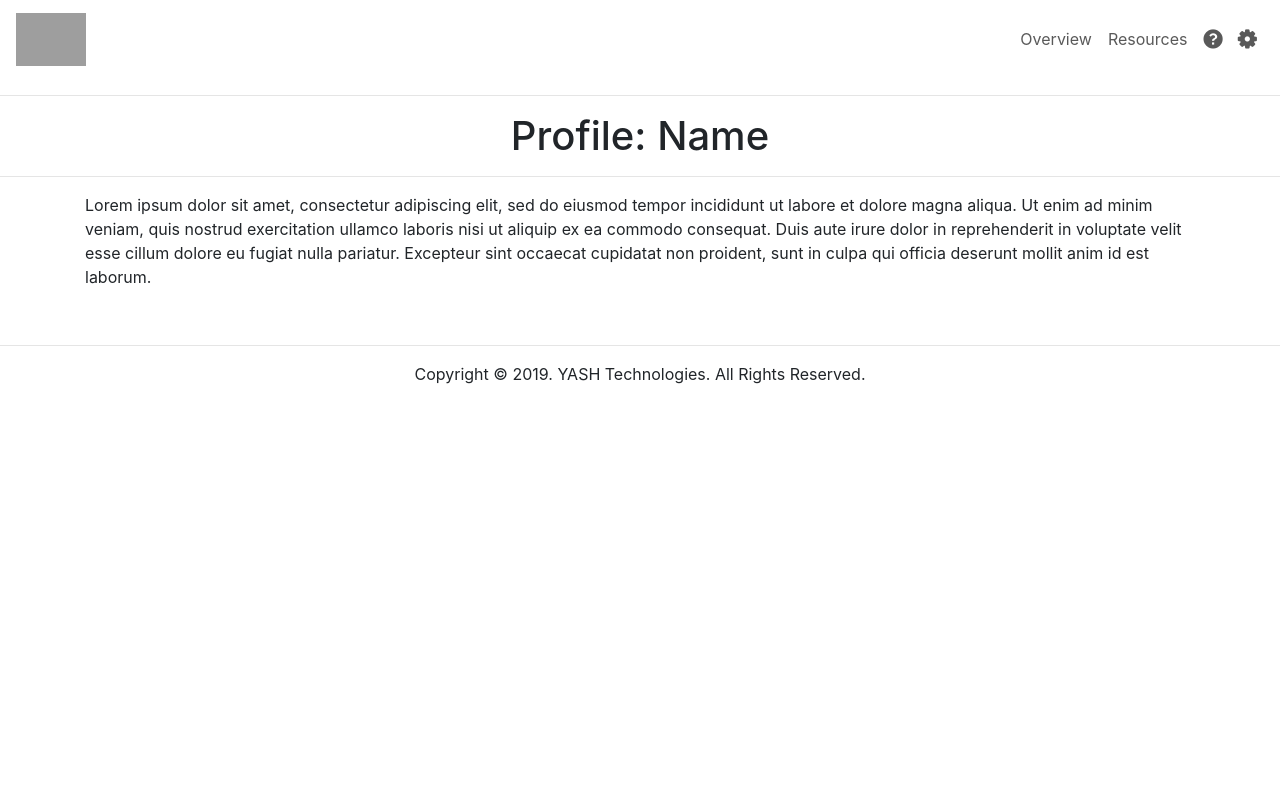
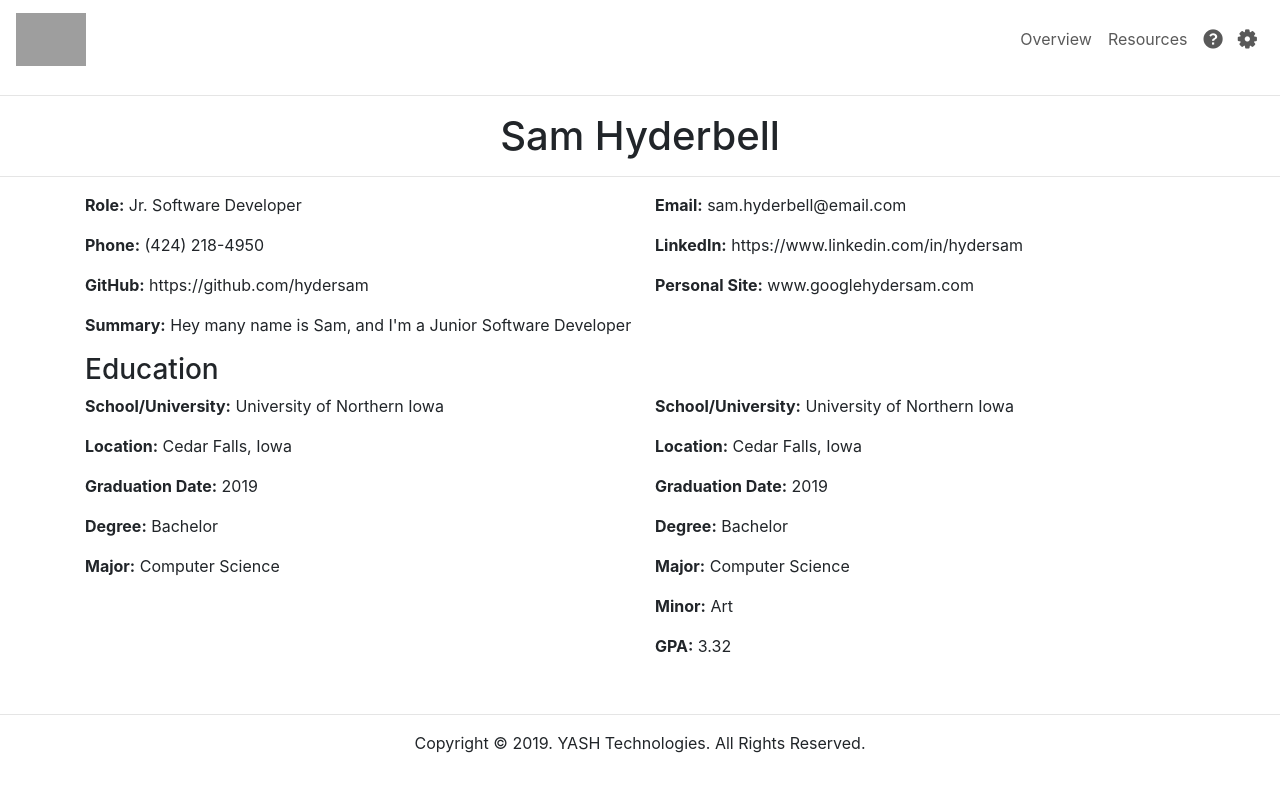
Before and after one commit to nxzq/resource-management, a React (Create React App) app: page /profile in a window 1280 px wide. Shown: the top 792 px of the page. Built offline with nearby package versions, Linux system fonts and the light colour scheme; grey boxes are pictures that could not be loaded.

Commit message:
Created Profile Page

```diff
--- a/src/pages/Profile.js
+++ b/src/pages/Profile.js
@@ -1,16 +1,184 @@
-import React from 'react';
-import { Container } from 'reactstrap';
+import React, { useState } from 'react';
+import { Container, Row } from 'reactstrap';
 import Header from '../components/Header';
 
 const Profile = ({person}) => {
 
+    const [resource] = useState(
+        {
+            "FirstName": "Sam",
+            "LastName": "Hyderbell",
+            "Role": "Jr. Software Developer",
+            "Email": "sam.hyderbell@email.com",
+            "Phone": "(424) 218-4950",
+            "LinkedIn": "https://www.linkedin.com/in/hydersam",
+            "GitHub": "https://github.com/hydersam",
+            "PersonalSite": "www.googlehydersam.com",
+            "SummaryText": "Hey many name is Sam, and I'm a Junior Software Developer",
+            "Education": [
+                {
+                    "School": "University of Northern Iowa",
+                    "Location": "Cedar Falls, Iowa",
+                    "GradDate": "2019",
+                    "Degree": "Bachelor",
+                    "Major": [
+                        "Computer Science"
+                    ],
+                    "Minor": [
+                        ""
+                    ],
+                    "GPA": ""
+                }, {
+                    "School": "University of Northern Iowa",
+                    "Location": "Cedar Falls, Iowa",
+                    "GradDate": "2019",
+                    "Degree": "Bachelor",
+                    "Major": [
+                        "Computer Science"
+                    ],
+                    "Minor": [
+                        "Art"
+                    ],
+                    "GPA": "3.32"
+                }
+            ],
+            "Experience": [
+                {
+                    "JobTitle": "Junior Software Developer",
+                    "JobOrg": "Yash Technologies",
+                    "JobStartDate": "August 2017",
+                    "JobEndDate": "October 2018",
+                    "JobInfo1": "Worked closely with onshore and offshore team to achieve quality and performance goals \n"
+                    + "Pulled from Graduated Training Program to work on a .NET team "
+                }
+            ],
+            "Project": [
+                {
+                    "ProjName": "Azure Cloud Migration",
+                    "ProjDate": "2019",
+                    "ProjAssociation": "Yash Technologies",
+                    "ProjInfo1": "Designed solutions with CI/CD pipelines in order to automate processes for users to create, build, and deploy products through the cloud with little interaction needed. ",
+                    "ProjInfo2": "Automated creation and queuing of build pipelines using Powershell and Azure Rest API ",
+                    "ProjInfo3": "Created Azure resources through Azure ARM template configurations "
+                }
+            ],
+            "Certification": [
+                {
+                    "CertName": "",
+                    "CertDate": "",
+                    "CertAssociation": ""
+                }
+            ],
+            "Skill": [
+                {
+                    "Languages": [
+                        "JavaScript",
+                        "Python",
+                        "Go",
+                        "PHP",
+                        "C#"
+                    ],
+                    "Frameworks": [
+                        ".NET Framework"
+                    ],
+                    "WebTechnologies": [
+                        "HTML",
+                        "CSS",
+                        "jQuery",
+                        "Node.js"
+                    ],
+                    "DatabaseTech": [
+                        "MySQL",
+                        "PostgreSQL",
+                        "CosmosDB"
+                    ],
+                    "Cloud": [
+                        "AWS",
+                        "Azure"
+                    ],
+                    "DevOps": [
+                        "Jenkins",
+                        "Azure Functions",
+                        "Azure Key Vault",
+                        "Kubernetes"
+                    ]
+                }
+            ]
+        }
+    )
+
+    const Education = () => {
+        let Education = []
+        for (let i=0; i<resource.Education.length; i++) {
+            Education = [...Education,
+            <div className="col-md-6">
+                <p>
+                    <b>School/University:</b>&nbsp;{resource.Education[i].School}
+                </p>
+                <p>
+                    <b>Location:</b>&nbsp;{resource.Education[i].Location}
+                </p>
+                <p>
+                    <b>Graduation Date:</b>&nbsp;{resource.Education[i].GradDate}
+                </p>
+                <p>
+                    <b>Degree:</b>&nbsp;{resource.Education[i].Degree}
+                </p>
+                <p>
+                    <b>Major:</b>&nbsp;{resource.Education[i].Major}
+                </p>
+                {resource.Education[i].Minor[0] !== '' ?
+                    <p>
+                        <b>Minor:</b>&nbsp;{resource.Education[i].Minor}
+                    </p> : ''}
+                {resource.Education[i].GPA !== '' ?
+                <p>
+                    <b>GPA:</b>&nbsp;{resource.Education[i].GPA}
+                </p> : ''}
+            </div>
+        ]
+        }
+        return Education
+    }
+
     return (
         <div>
-            <Header name={'Profile: Name'} />
+            <Header name={resource.FirstName + ' ' + resource.LastName} />
             <Container>
-                <p>
-                    Lorem ipsum dolor sit amet, consectetur adipiscing elit, sed do eiusmod tempor incididunt ut labore et dolore magna aliqua. Ut enim ad minim veniam, quis nostrud exercitation ullamco laboris nisi ut aliquip ex ea commodo consequat. Duis aute irure dolor in reprehenderit in voluptate velit esse cillum dolore eu fugiat nulla pariatur. Excepteur sint occaecat cupidatat non proident, sunt in culpa qui officia deserunt mollit anim id est laborum.
-                </p>
+                <Row>
+                    <p className="col-md-6">
+                        <b>Role:</b>&nbsp;{resource.Role}
+                    </p>
+                    <p className="col-md-6">
+                        <b>Email:</b>&nbsp;{resource.Email}
+                    </p>
+                    <p className="col-md-6">
+                        <b>Phone:</b>&nbsp;{resource.Phone}
+                    </p>
+                    {resource.LinkedIn !== '' ?
+                    <p className="col-md-6">
+                        <b>LinkedIn:</b>&nbsp;{resource.LinkedIn}
+                    </p> : ''}
+                    {resource.GitHub !== '' ?
+                    <p className="col-md-6">
+                        <b>GitHub:</b>&nbsp;{resource.GitHub}
+                    </p> : ''}
+                    {resource.PersonalSite !== '' ?
+                    <p className="col-md-6">
+                        <b>Personal Site:</b>&nbsp;{resource.PersonalSite}
+                    </p> : ''}
+                    {resource.SummaryText !== '' ?
+                    <p className="col-md-12">
+                        <b>Summary:</b>&nbsp;{resource.SummaryText}
+                    </p> : ''}
+                    <hr />
+                </Row>
+                <Row>
+                    <h3 className="col-md-12">Education</h3>
+                    <hr />
+                    {Education()}
+                    <hr />
+                </Row>
             </Container>
         </div>
     );
--- a/src/pages/Resources.js
+++ b/src/pages/Resources.js
@@ -1,5 +1,5 @@
 import React, { useState } from 'react';
-import { Container, Row, Button, Table, Progress } from 'reactstrap';
+import { Container, Row, Button, Table, Progress, Input } from 'reactstrap';
 import { Link } from 'react-router-dom';
 import Header from '../components/Header';
 import SkillCollapse from '../components/resourcetable/SkillCollapse';
@@ -82,8 +82,14 @@ const Resources = () => {
         "LastName": "Aldalooj",
         "Role": "Jr. Software Developer",
         "Email": "mohammed.aldalooj@yash.com",
-        "Skills":
-          ["Java", "c#", "azure", "TypeScript", "Python", "HTML", "CSS", "SQL", "React"]
+        "Skills": ["Java", "c#", "azure", "TypeScript", "Python", "HTML", "CSS", "SQL", "React"]
+      }, {
+        "Id": "11",
+        "FirstName": "Sam",
+        "LastName": "Hyderbell",
+        "Role": "Jr. Software Developer",
+        "Email": "sam.hyderbell@yash.com",
+        "Skills": ["JavaScript", "Python", "Go", "PHP", "C#", ".NET Framework", "HTML", "CSS", "jQuery", "Node.js", "MySQL", "PostgreSQL", "CosmosDB", "AWS", "Azure", "Jenkins", "Azure Functions", "Azure Key Vault", "Kubernetes"]
       }
     ])
 
@@ -154,24 +160,25 @@ const Resources = () => {
       <Container>
         <Row>
           <FilterModal neededSkills={neededSkills} filterTable={tableData} setNeededSkill={setNeededSkill} toggleSkillMatch={toggleShowSkillMatch} notHidden={showSkillMatch} hideSkillMatch={hideShowSkillMatch} id="filter" className="col-xl-1 col-lg-1 col-md-2 col-sm-2 col-xs-2" />
+
           <div className="rounded-input col-xl-7 col-lg-7 col-md-5 col-sm-5 col-xs-5">
-            <div className="p-1 bg-light rounded rounded-pill shadow-sm mb-4 form-inline">
+            <div className="p-1 bg-light rounded rounded-pill shadow-sm mb-4">
               <div className="input-group">
                 <div className="input-group-prepend">
                   <button id="button-addon2" type="submit" className="btn btn-link text-primary"><i style={{color: '#007bff'}} className="fa fa-search"></i></button>
                 </div>
-                <input style={{ marginRight: '15px', marginLeft: '15px' }} type="search" id="myInput" placeholder="Find an Employee" aria-describedby="button-addon2" className="form-control border-0 bg-light">
-                </input>
+                <Input style={{ marginRight: '25px', marginLeft: '15px' }} type="search" id="myInput" placeholder="Find an Employee" aria-describedby="button-addon2" className="form-control border-0 bg-light">
+                </Input>
               </div>
             </div>
           </div>
           <Link style={{ textDecoration: 'none' }} to="/addjob" className="col-xl-2 col-lg-2 col-md-3 col-sm-3 col-xs-3">
-            <Button style={{ height: '50px', marginRight: 0 }} className="btn-block shadow-none" id="addJob" type="button" color="primary"><i className="fas fa-plus"></i>
+            <Button style={{ height: '50px' }} className="btn-block shadow-none" id="addJob" type="button" color="primary"><i className="fas fa-plus"></i>
               &nbsp;&nbsp;Add Job
             </Button>
           </Link>
           <Link style={{ textDecoration: 'none' }} to="/addresource" className="col-xl-2 col-lg-2 col-md-3 col-sm-3 col-xs-3">
-            <Button style={{ height: '50px', marginRight: 0, textDecoration: 'none' }} className="btn-block shadow-none" id="addResource" type="button" color="primary"><i className="fas fa-plus"></i>
+            <Button style={{ height: '50px', textDecoration: 'none' }} className="btn-block shadow-none" id="addResource" type="button" color="primary"><i className="fas fa-plus"></i>
               &nbsp;&nbsp;Add Resource
             </Button>
           </Link>
```
